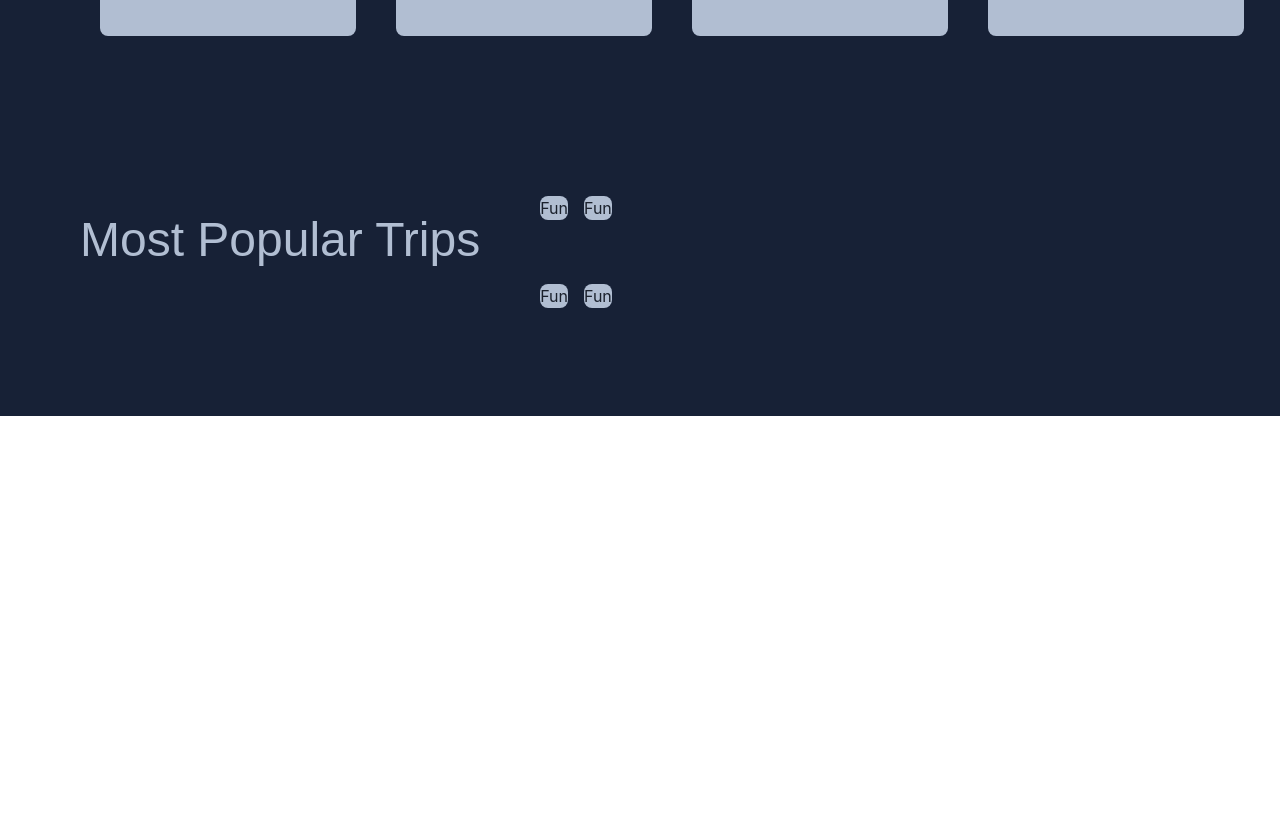
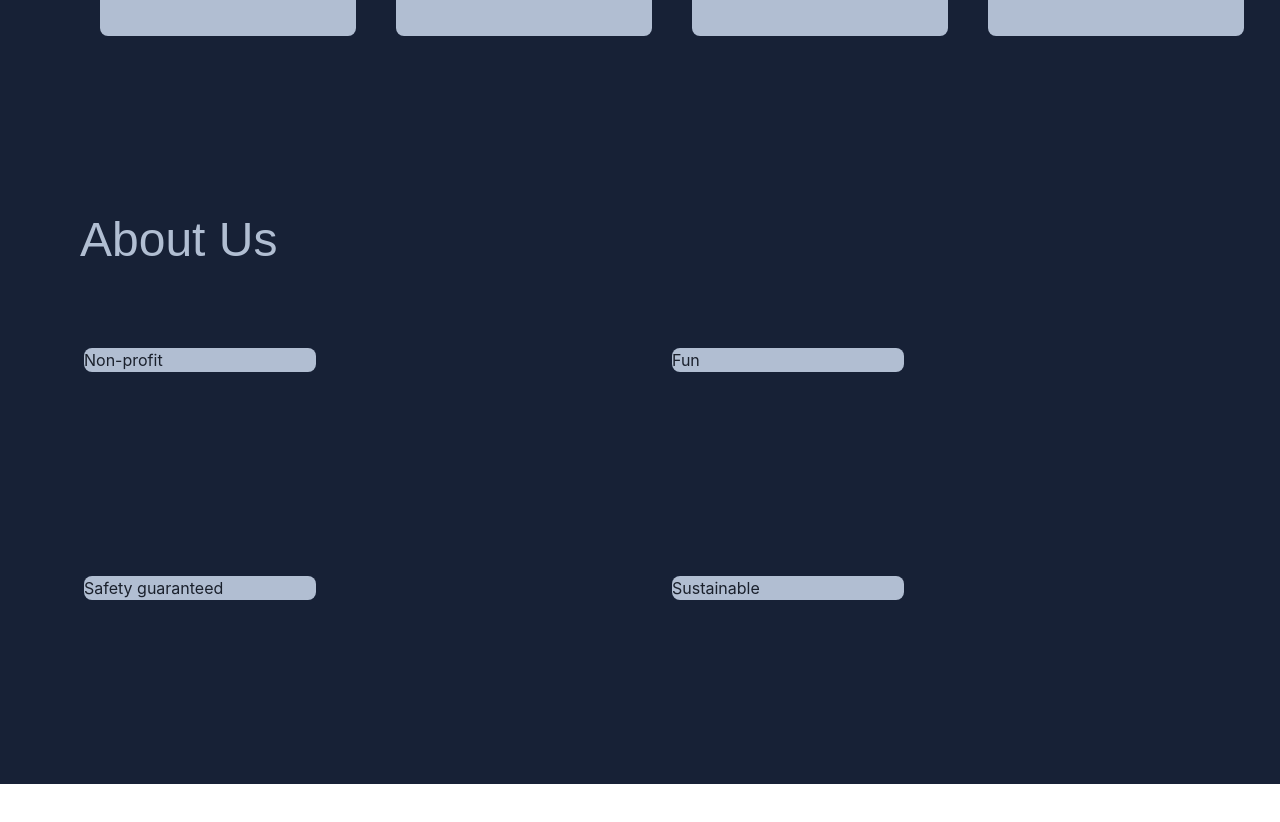
Before and after one commit to AipioxTechson/nasa-spaceapps-2023, a Next.js app: page / in a window 1280 px wide. Shown: the part 1120-1942 px from the top of the page. Before the commit the page ends 1536 px from the top, so only its background shows below. Built offline with nearby package versions, Linux system fonts and the light colour scheme.

Commit message:
Fix about us section

```diff
--- a/src/app/Components/Aboutus.js
+++ b/src/app/Components/Aboutus.js
@@ -3,7 +3,7 @@ import { Grid, GridItem, Box, Flex, Heading } from "@chakra-ui/react";
 
 function Aboutus() {
 	return (
-		<Flex>
+		<Box>
 			<Heading
 				color="brand.200"
 				bg="brand.300"
@@ -13,38 +13,38 @@ function Aboutus() {
 				pt={20}
 				pl={20}
 			>
-				Most Popular Trips
+				About Us
 			</Heading>
 			<Grid
-				h="200px"
+				h="60vh"
 				templateRows="repeat(2, 1fr)"
 				templateColumns="repeat(2, 1fr)"
 				gap={4}
 				m={10}
 				p={5}
 			>
-				<GridItem rowSpan={1} colSpan={1}>
+				<GridItem rowSpan={1} colSpan={1} p={3} m={3} h="20vh" w="20vw">
+					<Box bg="brand.200" borderRadius="lg">
+						Non-profit
+					</Box>
+				</GridItem>
+				<GridItem rowSpan={1} colSpan={1} p={3} m={3} h="20vh" w="20vw">
 					<Box bg="brand.200" borderRadius="lg">
 						Fun
 					</Box>
 				</GridItem>
-				<GridItem rowSpan={1} colSpan={1}>
+				<GridItem rowSpan={1} colSpan={1} p={3} m={3} h="20vh" w="20vw">
 					<Box bg="brand.200" borderRadius="lg">
-						Fun
+						Safety guaranteed
 					</Box>
 				</GridItem>
-				<GridItem rowSpan={1} colSpan={1}>
+				<GridItem rowSpan={1} colSpan={1} p={3} m={3} h="20vh" w="20vw">
 					<Box bg="brand.200" borderRadius="lg">
-						Fun
-					</Box>
-				</GridItem>
-				<GridItem rowSpan={1} colSpan={1}>
-					<Box bg="brand.200" borderRadius="lg">
-						Fun
+						Sustainable
 					</Box>
 				</GridItem>
 			</Grid>
-		</Flex>
+		</Box>
 	);
 }
 
```
